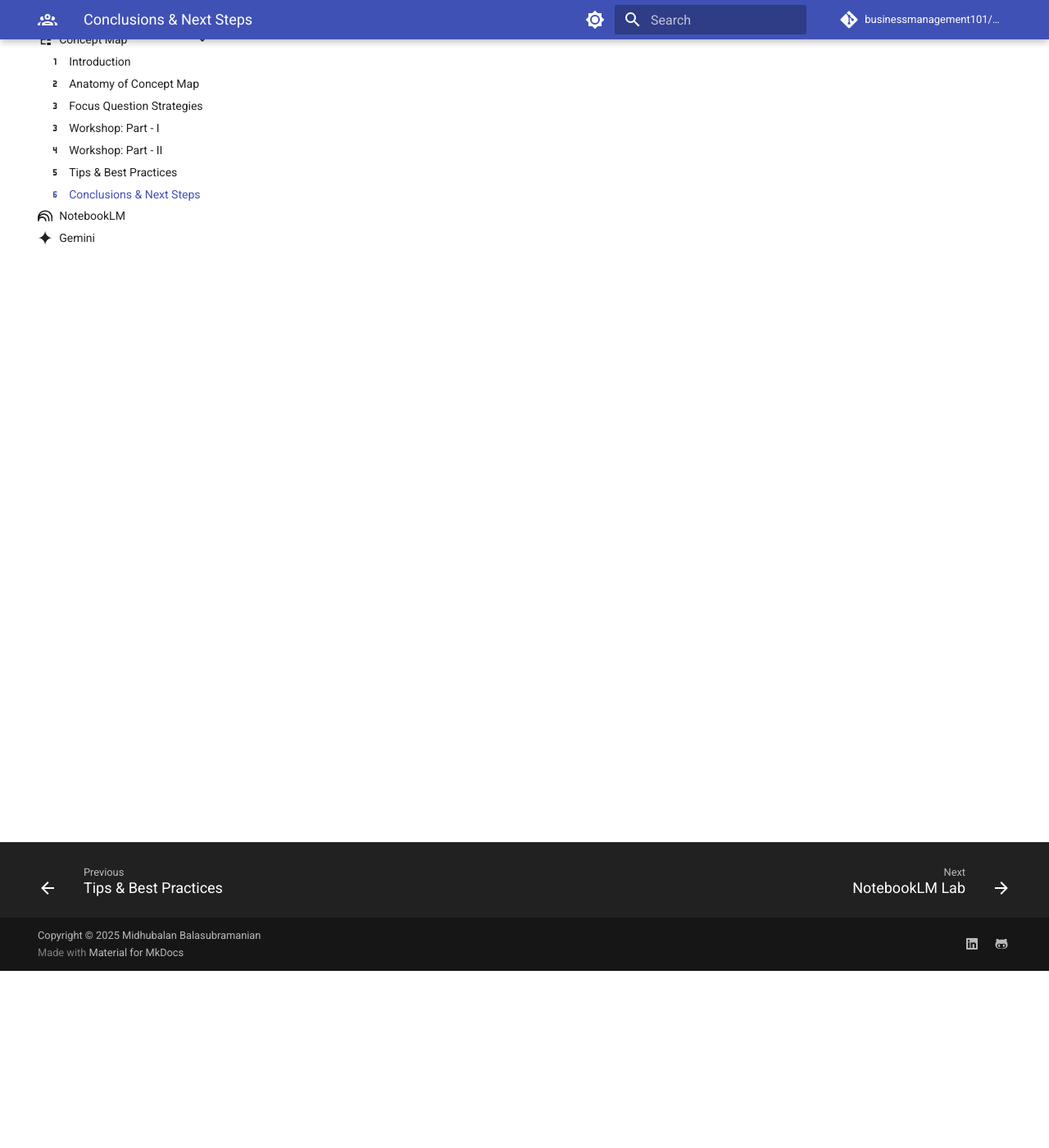
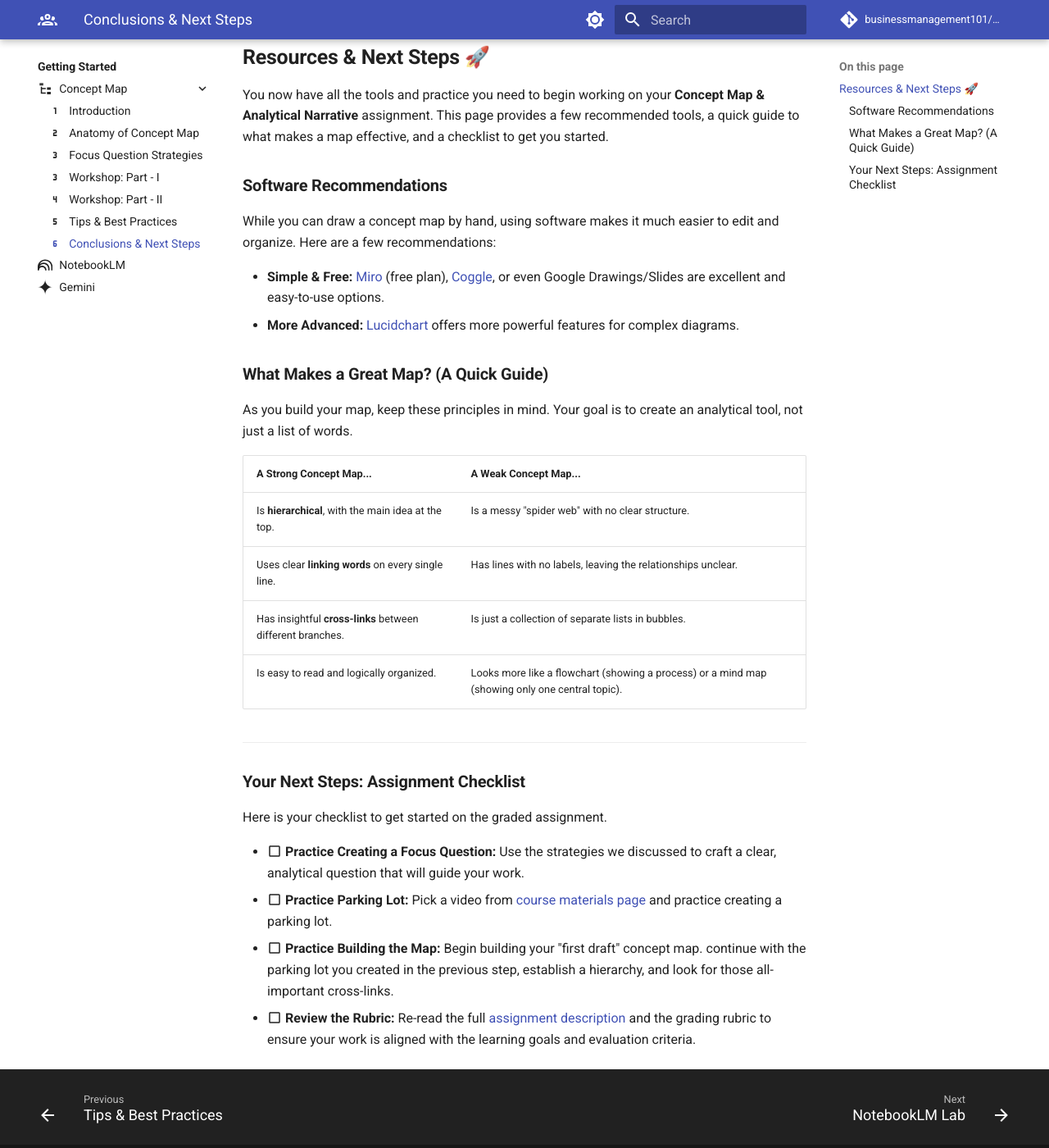
Before and after one commit to businessmanagement101/businessmanagement101.github.io, an MkDocs documentation site: the page built from docs/getting-started/concept-map/next-steps.md, in a window 1280 px wide and 1400 px high, scrolled down 216 px. Shown: the whole window at 82% size. Built offline with MkDocs 1.6.1 and Material for MkDocs 9.7.7, drawn with Linux system fonts in a browser that asks for light colours; comment, search, counter and statistics services are not loaded.

Commit message:
feat: concept map conclusion and next steps

```diff
--- a/docs/getting-started/concept-map/next-steps.md
+++ b/docs/getting-started/concept-map/next-steps.md
@@ -3,3 +3,38 @@ icon: material/numeric-6
 ---
 
 # Conclusion & Next Steps
+
+## **Resources & Next Steps** 🚀
+
+You now have all the tools and practice you need to begin working on your **Concept Map & Analytical Narrative** assignment. This page provides a few recommended tools, a quick guide to what makes a map effective, and a checklist to get you started.
+
+### **Software Recommendations**
+
+While you can draw a concept map by hand, using software makes it much easier to edit and organize. Here are a few recommendations:
+
+* **Simple & Free:** [Miro](https://miro.com/) (free plan), [Coggle](https://coggle.it/), or even Google Drawings/Slides are excellent and easy-to-use options.
+* **More Advanced:** [Lucidchart](https://www.lucidchart.com/) offers more powerful features for complex diagrams.
+
+
+
+### **What Makes a Great Map? (A Quick Guide)**
+
+As you build your map, keep these principles in mind. Your goal is to create an analytical tool, not just a list of words.
+
+| A Strong Concept Map...                                    | A Weak Concept Map...                                        |
+| :--------------------------------------------------------- | :----------------------------------------------------------- |
+| Is **hierarchical**, with the main idea at the top.        | Is a messy "spider web" with no clear structure.             |
+| Uses clear **linking words** on every single line.         | Has lines with no labels, leaving the relationships unclear. |
+| Has insightful **cross-links** between different branches. | Is just a collection of separate lists in bubbles.           |
+| Is easy to read and logically organized.                   | Looks more like a flowchart (showing a process) or a mind map (showing only one central topic). |
+
+---
+
+### **Your Next Steps: Assignment Checklist**
+
+Here is your checklist to get started on the graded assignment.
+
+* **:material-checkbox-blank-outline: Practice Creating a Focus Question:** Use the strategies we discussed to craft a clear, analytical question that will guide your work.
+* **:material-checkbox-blank-outline: Practice Parking Lot:** Pick a video from [course materials page](../../syllabus/course-materials.md/#suggested-videos){:target="_blank"} and practice creating a parking lot.
+* **:material-checkbox-blank-outline: Practice Building the Map:** Begin building your "first draft" concept map. continue with the parking lot you created in the previous step, establish a hierarchy, and look for those all-important cross-links.
+* **:material-checkbox-blank-outline: Review the Rubric:** Re-read the full [assignment description](../../syllabus/grading.md/#concept-map-analytical-narrative){:target="_blank"} and the grading rubric to ensure your work is aligned with the learning goals and evaluation criteria.
```
Also changed, not shown: docs/getting-started/concept-map/outline.md (deleted, +0 -271 lines).
